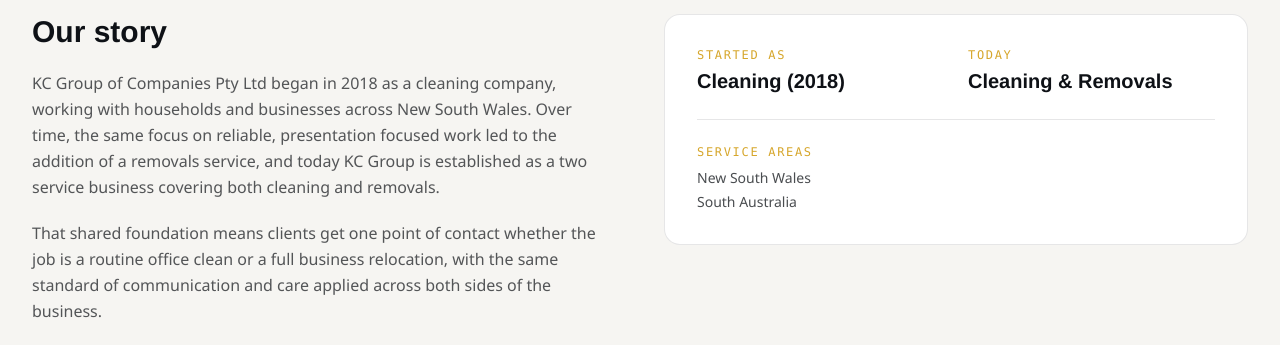
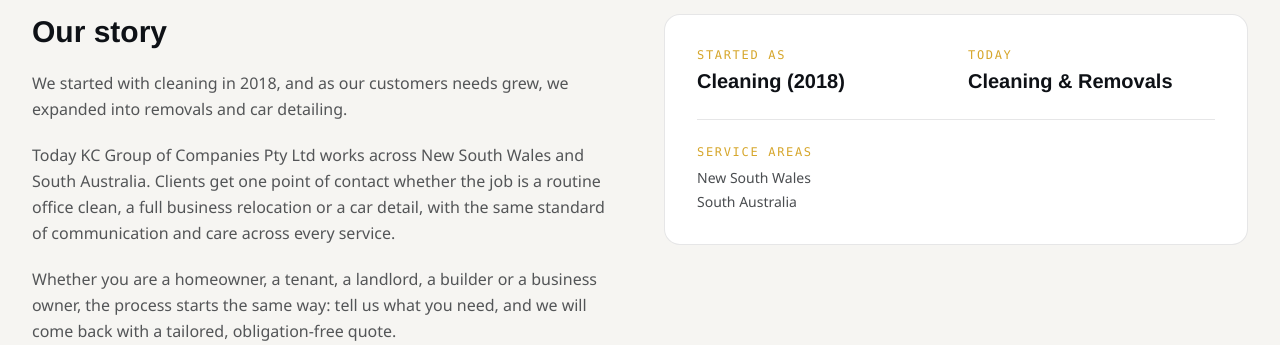
Before and after one commit to navinamagar-141/kc-group-website, a Next.js app: page /about in a window 1280 px wide. Shown: the part 607-952 px from the top of the page. Built offline with nearby package versions, Linux system fonts and the light colour scheme; no server answers.

Commit message:
Update About story

```diff
--- a/app/about/page.tsx
+++ b/app/about/page.tsx
@@ -28,14 +28,11 @@
               <div className="flex flex-col gap-5 max-w-xl">
                 <h2 className="font-display text-2xl sm:text-3xl font-semibold text-ink">Our story</h2>
                 <p className="text-ink/70 leading-relaxed">
-                  {company.legalName} began in {company.established} as a cleaning company, working with households and businesses across New South Wales. Over time, the same focus on reliable, presentation focused work led to the addition of a removals service, and today KC Group is established as a two service business covering both cleaning and removals.
-                </p>
+                  We started with cleaning in 2018, and as our customers needs grew, we expanded into removals and car detailing.                </p>
                 <p className="text-ink/70 leading-relaxed">
-                  That shared foundation means clients get one point of contact whether the job is a routine office clean or a full business relocation, with the same standard of communication and care applied across both sides of the business.
-                </p>
+                  Today KC Group of Companies Pty Ltd works across New South Wales and South Australia. Clients get one point of contact whether the job is a routine office clean, a full business relocation or a car detail, with the same standard of communication and care across every service.                </p>
                 <p className="text-ink/70 leading-relaxed">
-                  Whether you&apos;re a homeowner, a tenant, a landlord, a builder or a business owner, the process starts the same way: tell us what you need, and we&apos;ll come back with a tailored, obligation-free quote.
-                </p>
+                  Whether you are a homeowner, a tenant, a landlord, a builder or a business owner, the process starts the same way: tell us what you need, and we will come back with a tailored, obligation-free quote.                </p>
               </div>
             </FadeUp>
             <FadeUp delay={100}>
```
